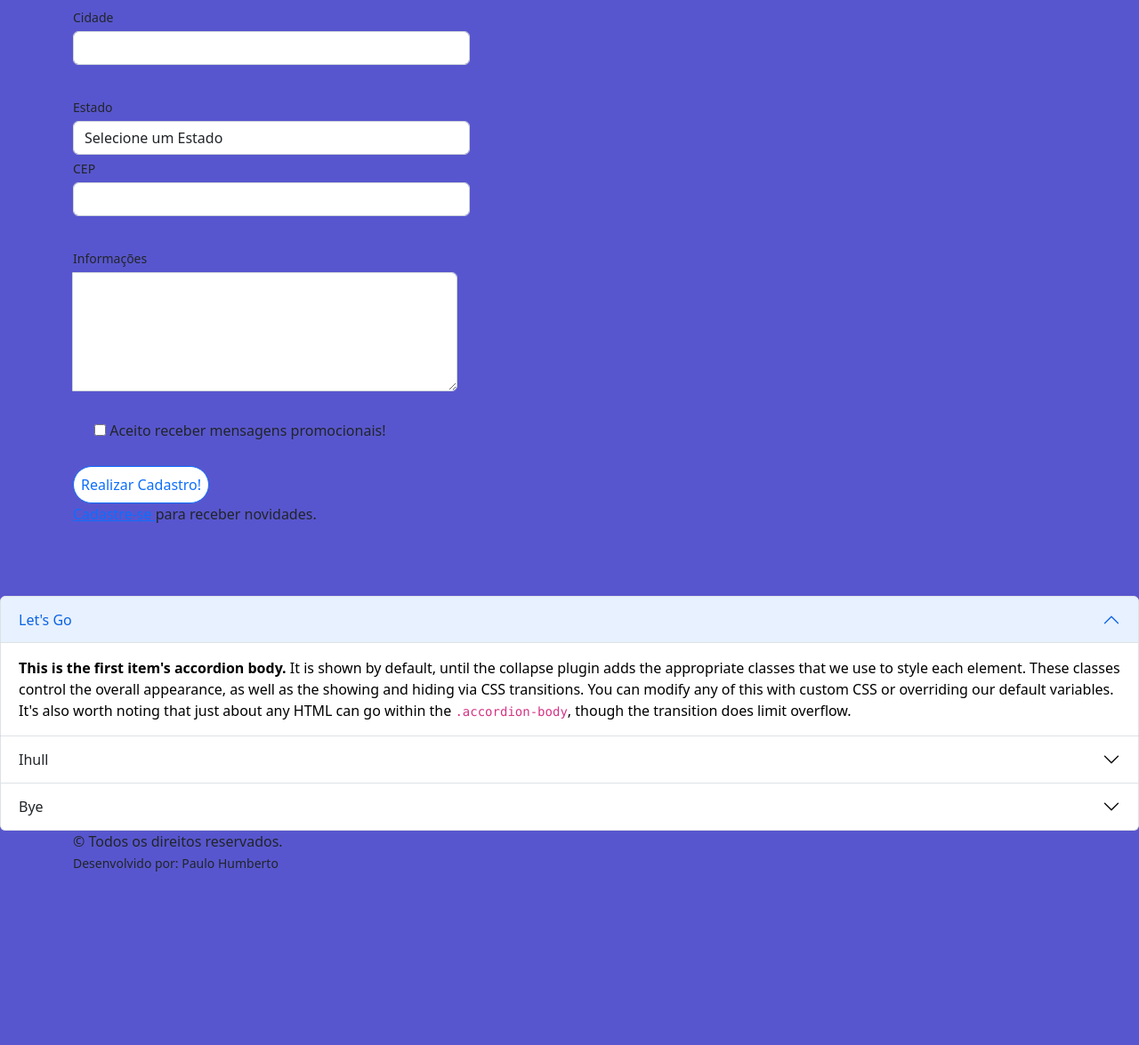
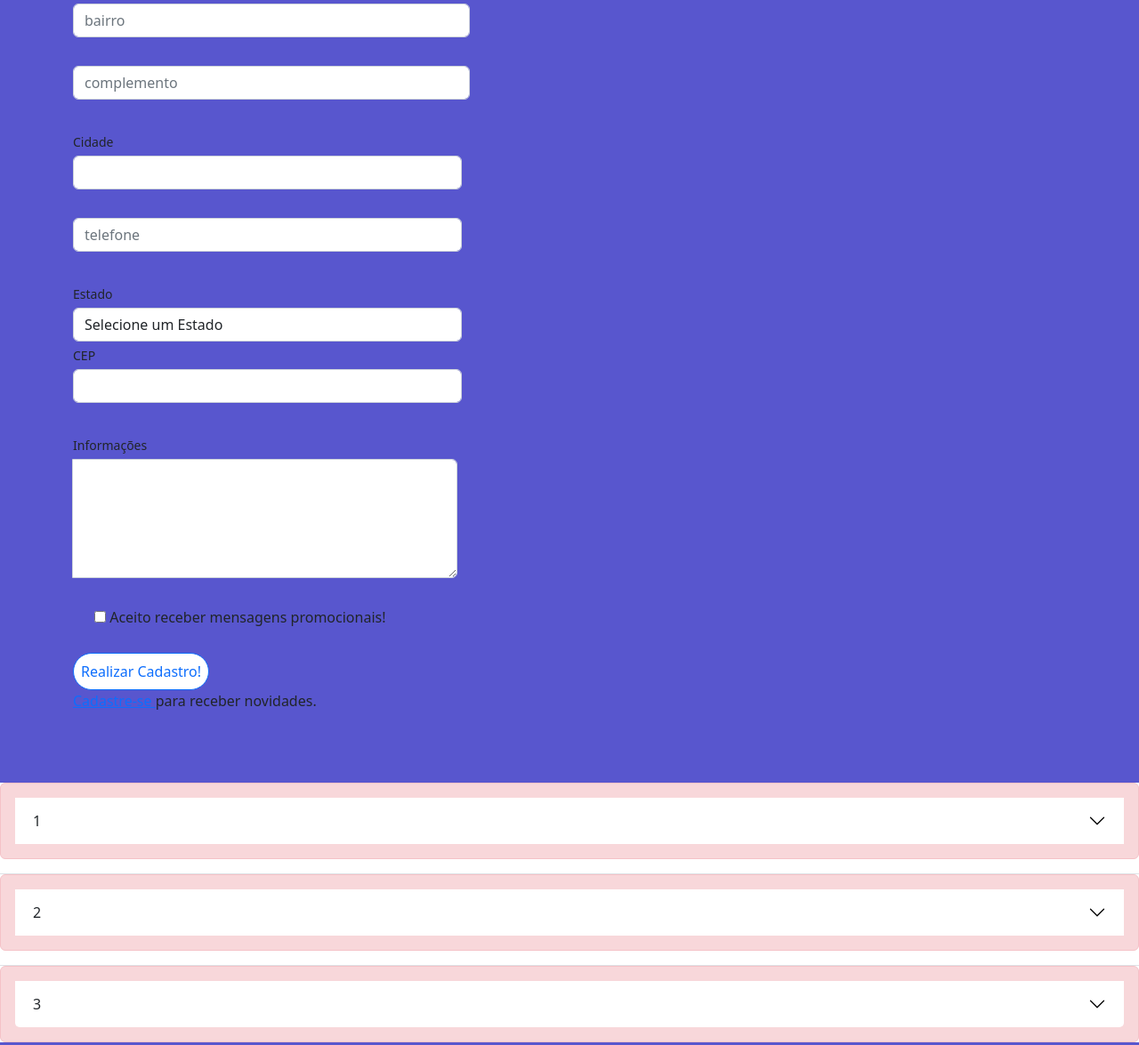
Before and after one commit to betonera/Modulo----Bootstrap, a plain HTML site: page bootstrap/projeto/cadastro.html in a window 1280 px wide. Shown: the part 505-1680 px from the top of the page at 89% size. Before the commit the page ends 1503 px from the top, so only its background shows below. Drawn offline with nearby package versions, Linux system fonts and the light colour scheme.

Commit message:
alteração final

```diff
--- a/bootstrap/projeto/cadastro.html
+++ b/bootstrap/projeto/cadastro.html
@@ -48,31 +48,50 @@
                             <div class="col">
 
                                 <div class="input-group">
-                                    <input class="form-control" type="text" name="nome" placeholder="digite seu nome">
+                                    <input class="form-control" type="text" name="nome" placeholder="digite seu nome" required>
                                 </div>
 
                             </div>
 
                             <div class="col">
                                 <div class="input-group">
-                                    <input class="form-control" type="text" name="email" placeholder="digite seu email">
+                                    <input class="form-control" type="text" name="email" placeholder="digite seu email" required>
                                 </div>
 
                             </div>
                             <div class="row">
                                 <div class="col">
                                     <label for="endereco" class="col-form-label-sm col-form-label">Endereço Completo</label>
-                                    <input type="text" id="endereco" class="form-control" placeholder="Endereço Completo">
+                                    <input type="text" id="endereco" class="form-control" placeholder="Endereço Completo" required>
+                                </div>
+
+                                <div class="col">
+                                    <div class="input-group">
+                                        <input class="form-control" type="text" name="bairro" placeholder="bairro" required>
                                     </div>
                             </div>
+
+                                <div class="col">
+                                    <div class="input-group">
+                                        <input class="form-control" type="text" name="complemento" placeholder="complemento" required>
+                                    </div>
+                            </div>
+
                             <div class="row">
                                 <div class="col">
                                     <label for="cidade" class="col-form-label-sm col-form-label">Cidade</label>
-                                    <input type="text" name="cidade" id="" class="form-control">
+                                    <input type="text" name="cidade" id="" class="form-control" required>
                                 </div>
+
+                                <div class="col">
+                                    <div class="input-group">
+                                        <input class="form-control" type="text" name="telefone" placeholder="telefone" required>
+                                    </div>
+                            </div>
+
                                 <div class="col">
                                     <label for="estado" class="col-form-label-sm col-form-label">Estado</label>
-                                    <select name="estado" id="estado" class="form-control">
+                                    <select name="estado" id="estado" class="form-control" required>
                                         <option value="">Selecione um Estado</option>
                                         <option value="sp">SP</option>
                                         <option value="pr">PR</option>
@@ -81,7 +100,7 @@
                                 </div>
                                 <div class="col">
                                     <label for="cep" class="col-form-label-sm col-form-label">CEP</label>
-                                    <input type="text" name="cep" id="cep" class="form-control">
+                                    <input type="text" name="cep" id="cep" class="form-control" required>
                                 </div>
                             </div>
                         </div>
@@ -89,7 +108,7 @@
                         <div class="row col">
                             <div class="input-group">
                                 <label for="info" class="col-form-label-sm" >Informações</label>
-                                <textarea class="form-control" name="informacoes" id="info" rows="5"></textarea>
+                                <textarea class="form-control" required name="informacoes" id="info" rows="5"></textarea>
                             </div>
                         </div>
 
@@ -126,10 +145,10 @@
                     <h6>Prencha os campos para receber novidades!</h6>
                     <form class="form-inline">
                         <div class="form-group col-3">
-                            <input type="text" class="form-control mb-2" name="nome" placeholder="nome"> OLAA
+                            <input type="text" class="form-control mb-2" name="nome" placeholder="nome">
                         </div>
                         <div class="form-group col-3">
-                            <input type="text" class="form-control mb-2" name="e-mail" placeholder="e-mail" required>BLZ
+                            <input type="text" class="form-control mb-2" name="e-mail" placeholder="e-mail" required>
                         </div>
                         <button type="submit" class="btn btn-sucess">receber novidades</button>
 
@@ -233,53 +252,43 @@
         </div>
     </div>
 
-    <script src="./libs/bootstrap/css/bootstrap.min.css.map"></script>
-</body>
-<div class="accordion" id="accordionExample">
+
+
+    <div class="accordion accordion-flush" id="accordionFlushExample">
         <div class="accordion-item">
-        <h2 class="accordion-header" id="headingOne">
-            <button class="accordion-button" type="button" data-bs-toggle="collapse" data-bs-target="#collapseOne" aria-expanded="true" aria-controls="collapseOne">
-                Let's Go
+          <h2 class="accordion-header alert alert-danger" id="flush-headingOne">
+            <button class="accordion-button collapsed" type="button" data-bs-toggle="collapse" data-bs-target="#flush-collapseOne" aria-expanded="false" aria-controls="flush-collapseOne">
+              1
             </button>
-
           </h2>
-        <div id="collapseOne" class="accordion-collapse collapse show" aria-labelledby="headingOne" data-bs-parent="#accordionExample">
-            <div class="accordion-body">
-                <strong>This is the first item's accordion body.</strong> It is shown by default, until the collapse plugin adds the appropriate classes that we use to style each element. These classes control the overall appearance, as well as the showing and hiding via CSS transitions. You can modify any of this with custom CSS or overriding our default variables. It's also worth noting that just about any HTML can go within the <code>.accordion-body</code>, though the transition does limit overflow.
+          <div id="flush-collapseOne" class="accordion-collapse collapse" aria-labelledby="flush-headingOne" data-bs-parent="#accordionFlushExample">
+            <div class="accordion-body">Placeholder content for this accordion, which is intended to demonstrate the <code>.accordion-flush</code> class. This is the first item's accordion body.</div>
+          </div>
+        </div>
+        <div class="accordion-item">
+          <h2 class="accordion-header alert alert-danger" id="flush-headingTwo">
+            <button class="accordion-button collapsed" type="button" data-bs-toggle="collapse" data-bs-target="#flush-collapseTwo" aria-expanded="false" aria-controls="flush-collapseTwo">
+              2
+            </button>
+          </h2>
+          <div id="flush-collapseTwo" class="accordion-collapse collapse" aria-labelledby="flush-headingTwo" data-bs-parent="#accordionFlushExample">
+            <div class="accordion-body">Placeholder content for this accordion, which is intended to demonstrate the <code>.accordion-flush</code> class. This is the second item's accordion body. Let's imagine this being filled with some actual content.</div>
+          </div>
+        </div>
+        <div class="accordion-item">
+          <h2 class="accordion-header alert alert-danger" id="flush-headingThree">
+            <button class="accordion-button collapsed" type="button" data-bs-toggle="collapse" data-bs-target="#flush-collapseThree" aria-expanded="false" aria-controls="flush-collapseThree">
+              3
+            </button>
+          </h2>
+          <div id="flush-collapseThree" class="accordion-collapse collapse" aria-labelledby="flush-headingThree" data-bs-parent="#accordionFlushExample">
+            <div class="accordion-body">Placeholder content for this accordion, which is intended to demonstrate the <code>.accordion-flush</code> class. This is the third item's accordion body. Nothing more exciting happening here in terms of content, but just filling up the space to make it look, at least at first glance, a bit more representative of how this would look in a real-world application.</div>
           </div>
         </div>
       </div>
-    <div class="accordion-item">
-        <h2 class="accordion-header" id="headingTwo">
-            <button class="accordion-button collapsed" type="button" data-bs-toggle="collapse" data-bs-target="#collapseTwo" aria-expanded="false" aria-controls="collapseTwo">
-                Ihull
-            </button>
-        </h2>
-        <div id="collapseTwo" class="accordion-collapse collapse" aria-labelledby="headingTwo" data-bs-parent="#accordionExample">
-            <div class="accordion-body">
 
-                <div class="alert alert-danger" role="alert">
-                    A simple danger alert—check it out!
-                </div>
-
-            </div>
-        </div>
-    </div>
-    <div class="accordion-item">
-        <h2 class="accordion-header" id="headingThree">
-            <button class="accordion-button collapsed" type="button" data-bs-toggle="collapse" data-bs-target="#collapseThree" aria-expanded="false" aria-controls="collapseThree">
-                Bye
-            </button>
-        </h2>
-        <div id="collapseThree" class="accordion-collapse collapse" aria-labelledby="headingThree" data-bs-parent="#accordionExample">
-            <div class="accordion-body">
-                <div class="alert alert-warning" role="alert">
-                    A simple warning alert—check it out!
-                </div>
-            </div>
-        </div>
-    </div>
-</div>
+    <script src="./bootstrap/css/bootstrap.min.css"></script>
+</body>
 
 <footer>
 
```
Also changed, not shown: bootstrap/projeto/index.html (+1 -1 lines). Lines whose indentation alone changed are shown as unchanged.
